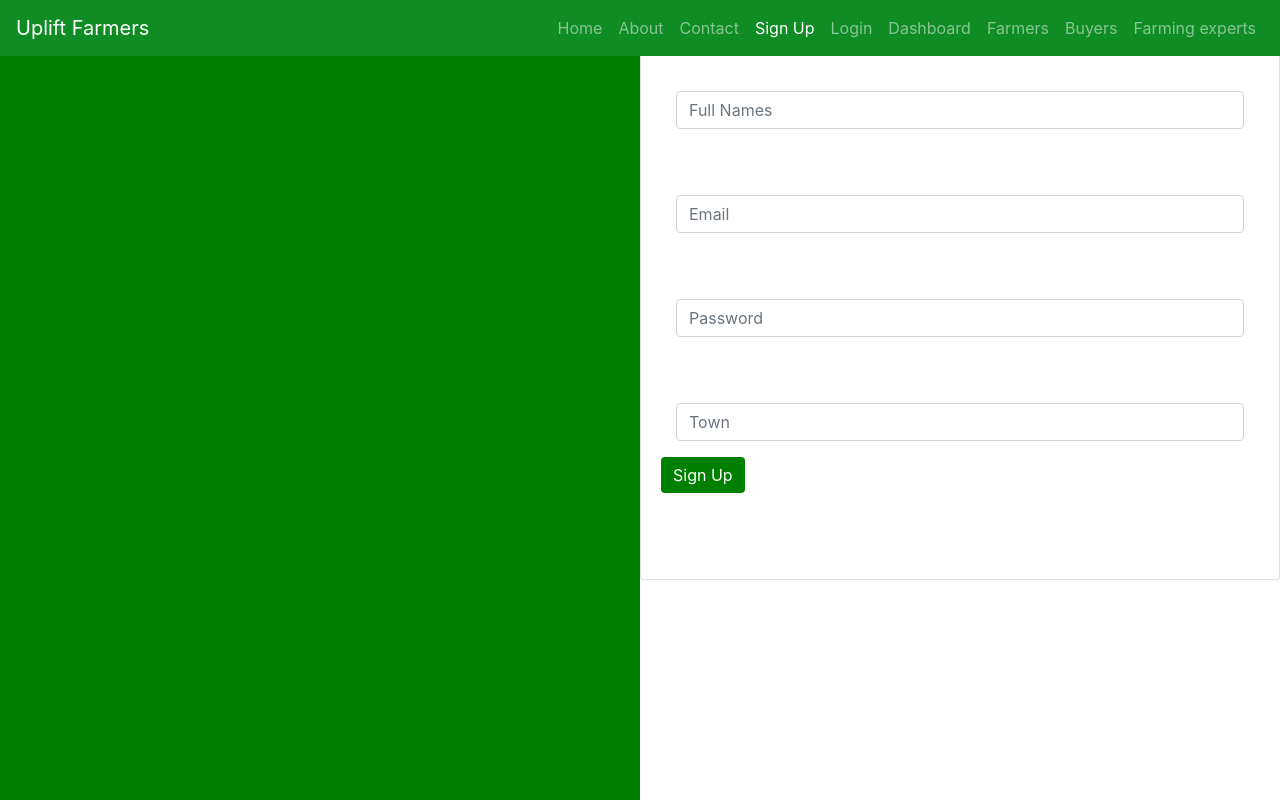
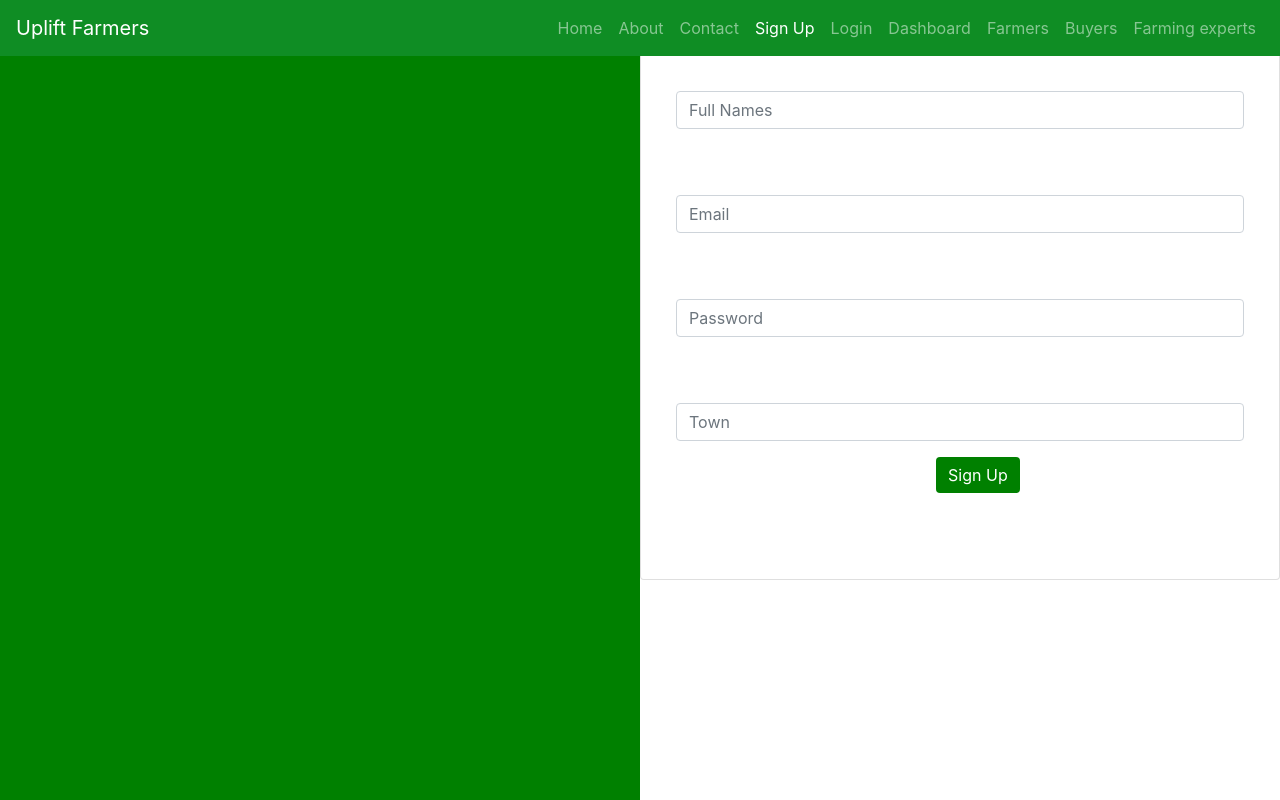
Before and after one commit to Nicole98-aw/uplift-farm, a React app: page /signup in a window 1280 px wide. Built offline with nearby package versions, Linux system fonts and the light colour scheme.

Commit message:
style login and sign up buttons

```diff
--- a/src/App.css
+++ b/src/App.css
@@ -111,3 +111,6 @@
   display: flex;
   flex-direction: row-reverse;
 } */
+.btncenter {
+  margin-left: 46%;
+}
```
